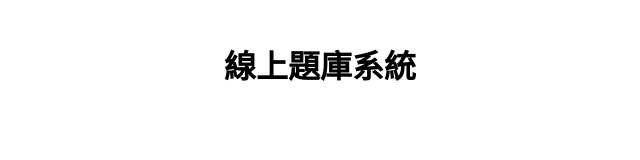
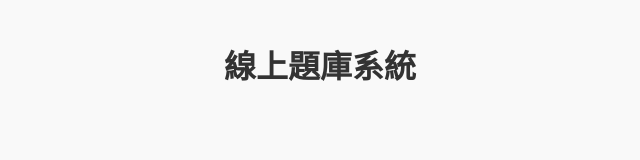
Before and after one commit to jimmy0909tw/iPas-NewQuaz, a plain HTML site: page index.html in a window 1280 px wide. Shown: the whole page, without its empty margins (320-960 px from the left). Drawn offline with Linux system fonts and the light colour scheme.

Commit message:
Update style.css

```diff
--- a/style.css
+++ b/style.css
@@ -1,11 +1,14 @@
 body {
-    font-family: sans-serif;
+    font-family: "Segoe UI", sans-serif;
+    background-color: #f9f9f9;
+    color: #333;
     padding: 20px;
     max-width: 800px;
     margin: auto;
 }
 h1 {
     text-align: center;
+    margin-bottom: 30px;
 }
 .question {
     font-weight: bold;
@@ -31,3 +34,8 @@ h1 {
 .wrong-list {
     margin-top: 20px;
 }
+button {
+    padding: 8px 16px;
+    margin-top: 10px;
+    cursor: pointer;
+}
```
